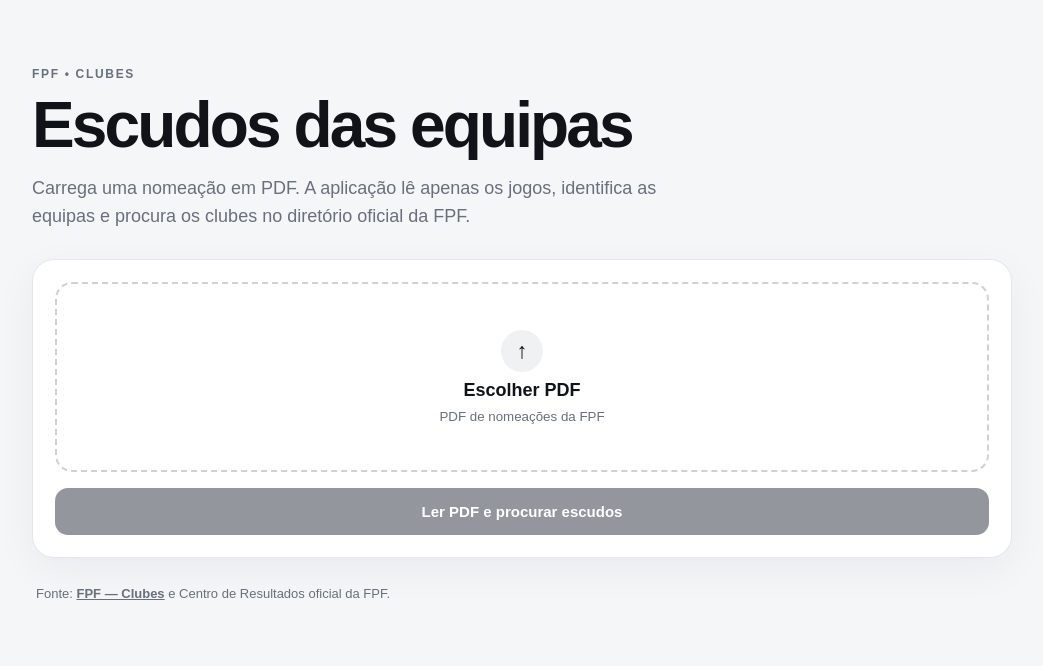
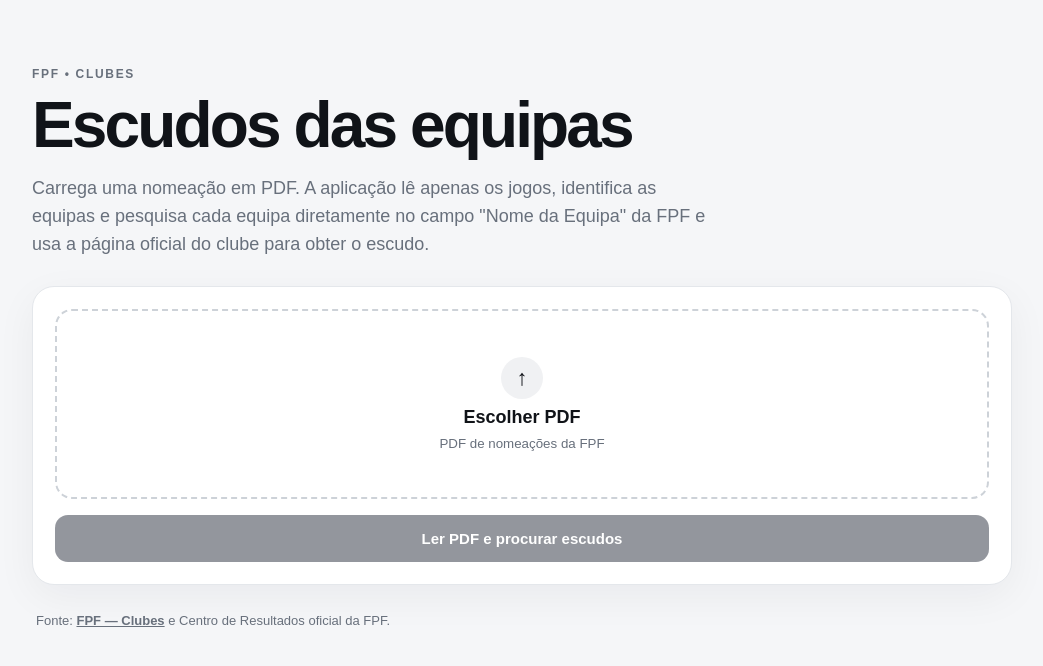
Before and after one commit to nucleomarquesbom-beep/GeradorNomea-es, a Next.js app: page / in a window 1280 px wide. Shown: the top 666 px of the page, without its empty margins (118-1161 px from the left). Built offline with nearby package versions, Linux system fonts and the light colour scheme.

Commit message:
Add files via upload

```diff
--- a/app/page.tsx
+++ b/app/page.tsx
@@ -63,7 +63,7 @@ export default function Home() {
         <h1>Escudos das equipas</h1>
         <p>
           Carrega uma nomeação em PDF. A aplicação lê apenas os jogos,
-          identifica as equipas e procura os clubes no diretório oficial da FPF.
+          identifica as equipas e pesquisa cada equipa diretamente no campo "Nome da Equipa" da FPF e usa a página oficial do clube para obter o escudo.
         </p>
       </section>
 
```
